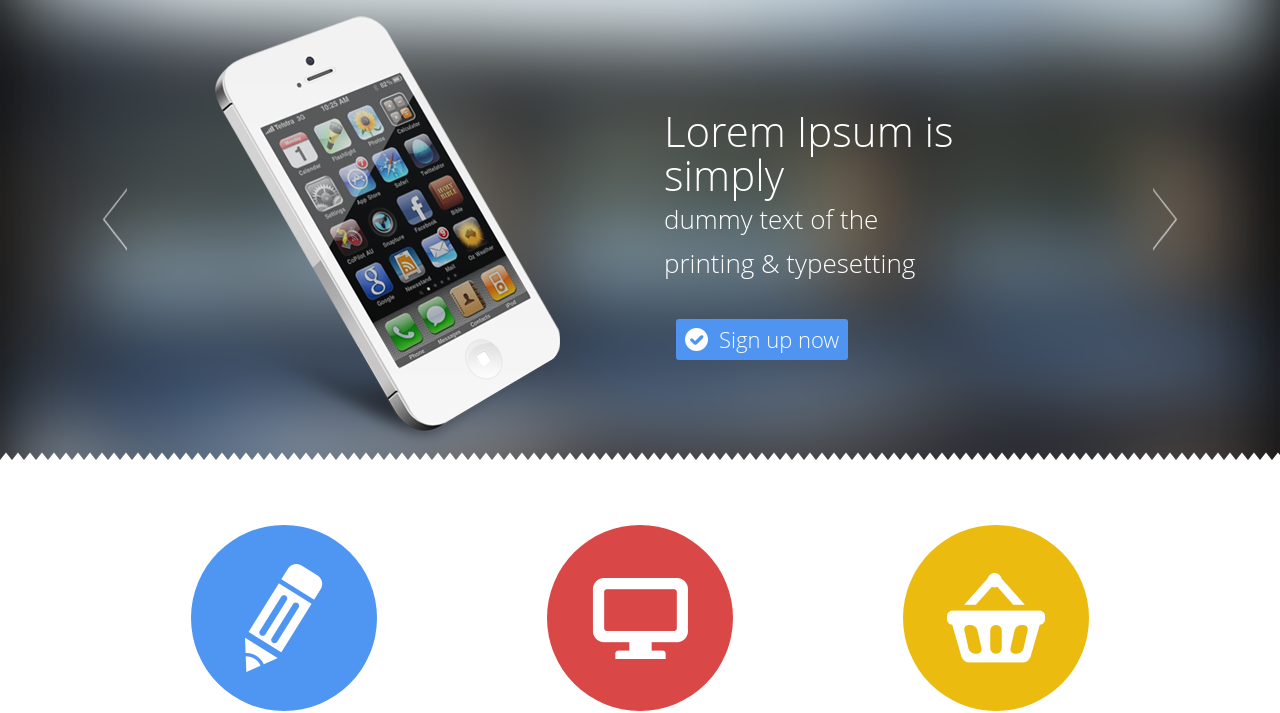
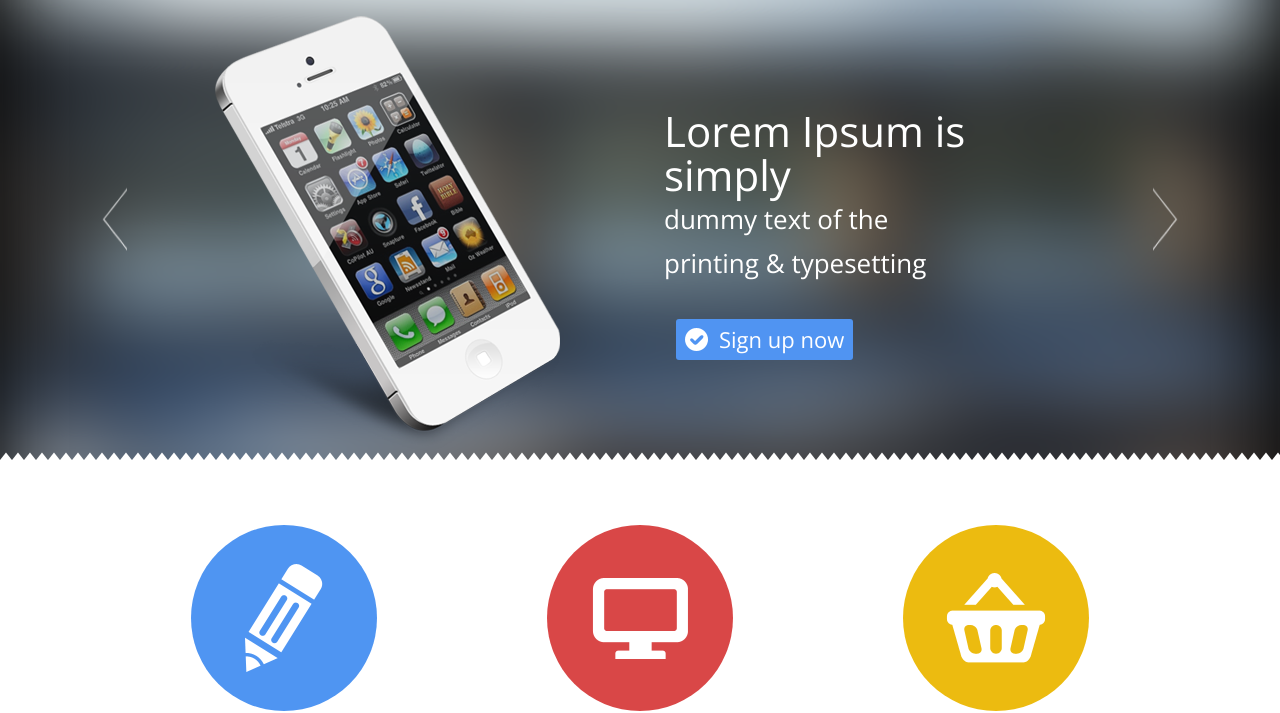
Before and after one commit to SeryiBaran/maket-prechu, a website built with Vite: page index.html in a window 1280 px wide. Shown: the part 114-827 px from the top of the page. Built offline with nearby package versions, Linux system fonts and the light colour scheme.

Commit message:
Fonts fix

```diff
--- a/src/js/main.js
+++ b/src/js/main.js
@@ -4,7 +4,15 @@
 import Swiper, { Navigation } from 'swiper';
 import 'swiper/css';
 
-import '@fontsource/open-sans';
+// import '@fontsource/open-sans'; не работает
+
+const fonts = [
+  'https://fonts.googleapis.com/css2?family=Open+Sans:ital,wght@0,300;0,400;0,500;0,600;0,700;0,800;1,300;1,400;1,500;1,600;1,700;1,800&display=swap',
+];
+
+fonts.forEach(font => {
+  document.head.innerHTML += `<style>@import url('${font}');</style>`;
+})
 
 import '../scss/standard.scss';
 import '../scss/style.scss';
--- a/src/scss/style.scss
+++ b/src/scss/style.scss
@@ -102,9 +102,9 @@ header {
     .slide-text {
       h3,
       span {
+        font-weight: 300;
         font-size: 4.2rem;
         line-height: 4.4rem;
-        font-family: 'Open Sans Light';
       }
       span {
         font-size: 2.6rem;
@@ -118,8 +118,8 @@ header {
         gap: 1.1rem;
         border-radius: 0.3rem;
         background-color: #5094f2;
+        font-weight: 300;
         font-size: 2.2rem;
-        font-family: 'Open Sans Light';
       }
     }
   }
```
Also changed, not shown: package.json (+5 -6 lines), dist/assets/open-sans-all-400-normal.82a8e0e7.woff (deleted), dist/assets/open-sans-cyrillic-400-normal.7f96afbe.woff2 (deleted), dist/assets/open-sans-cyrillic-ext-400-normal.df8fd002.woff2 (deleted), dist/assets/open-sans-greek-400-normal.716e9e0f.woff2 (deleted), dist/assets/open-sans-hebrew-400-normal.aaa9af21.woff2 (deleted), dist/assets/open-sans-latin-400-normal.9434dddc.woff2 (deleted), dist/assets/open-sans-latin-ext-400-normal.e3d26484.woff2 (deleted), dist/assets/open-sans-vietnamese-400-normal.4029d256.woff2 (deleted), dist/index.html, 4 other files.
